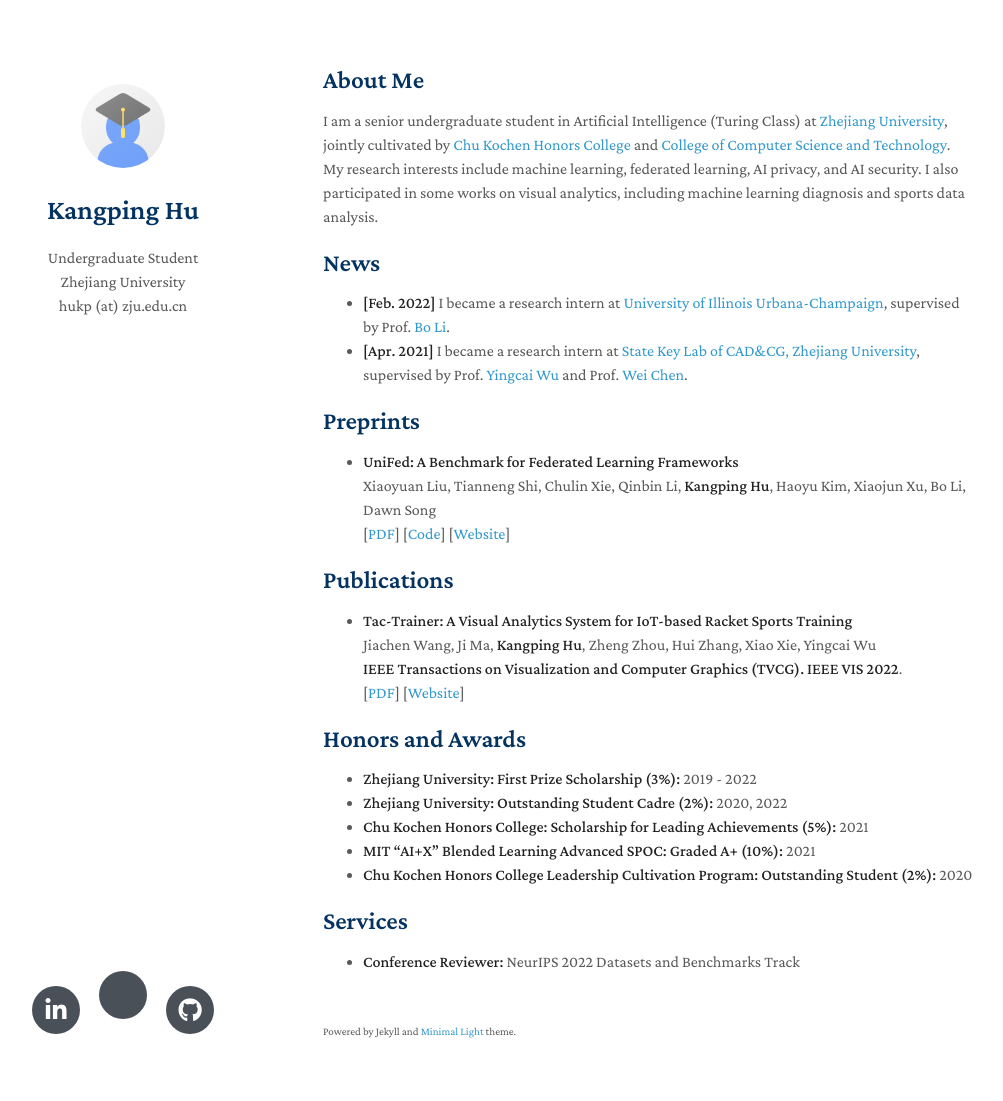
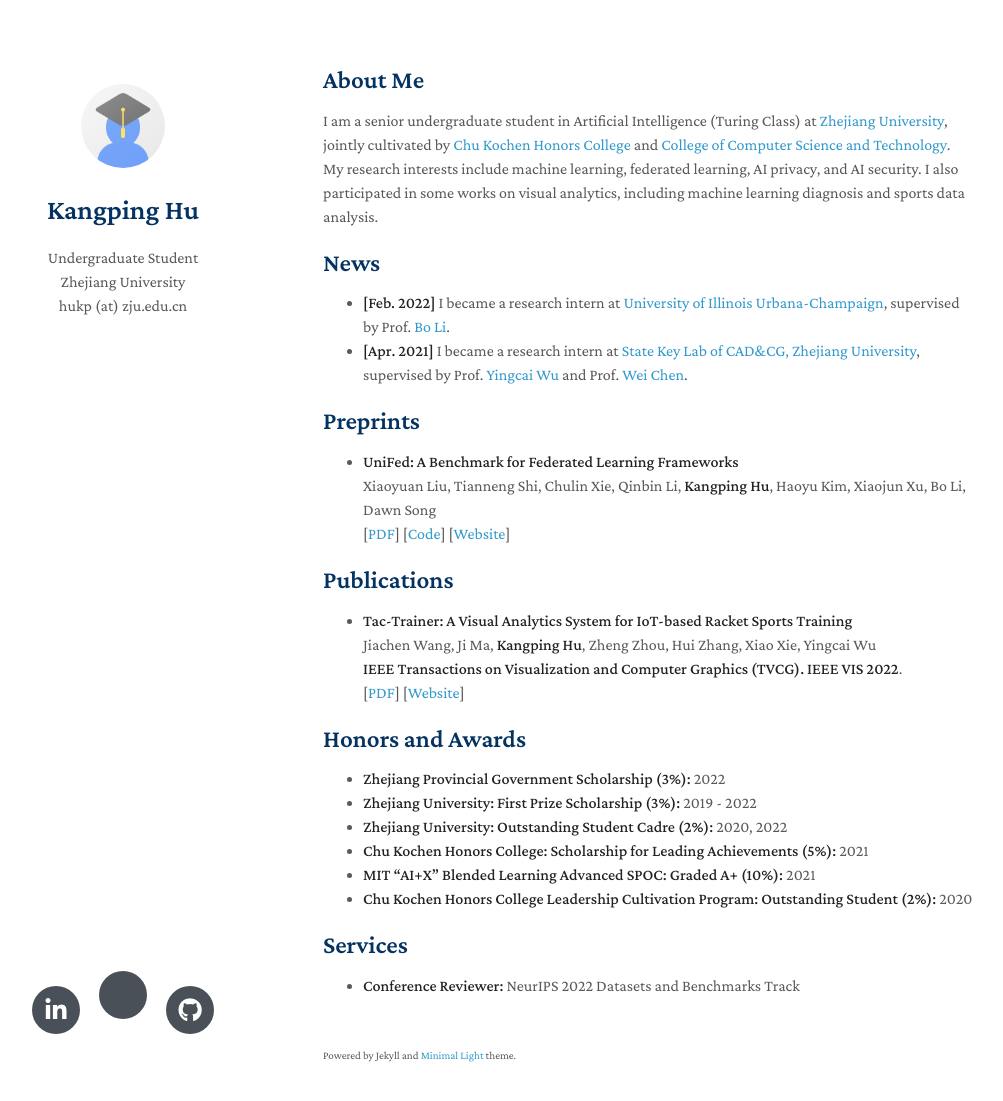
Before and after one commit to HenryHu-H/HenryHu-H.github.io, a Jekyll site: the page built from index.md, in a window 1280 px wide and 1136 px high. Shown: the top 1101 px of the window, without its empty margins (147-1150 px from the left). Built offline with Jekyll 4.4.1, drawn with Linux system fonts in a browser that asks for light colours; nearby versions of some CDN libraries; a style sheet for code colours, icons or effects is not loaded; our own code applies the rules of GitHub Pages for plain Markdown files.

Commit message:
Update index.md

```diff
--- a/index.md
+++ b/index.md
@@ -31,6 +31,7 @@ I am a senior undergraduate student in Artificial Intelligence (Turing Class) at
 
 ## Honors and Awards
 
+ - **Zhejiang Provincial Government Scholarship (3%):** 2022
  - **Zhejiang University: First Prize Scholarship (3%):** 2019 - 2022
  - **Zhejiang University: Outstanding Student Cadre (2%):** 2020, 2022
  - **Chu Kochen Honors College: Scholarship for Leading Achievements (5%):** 2021
```
